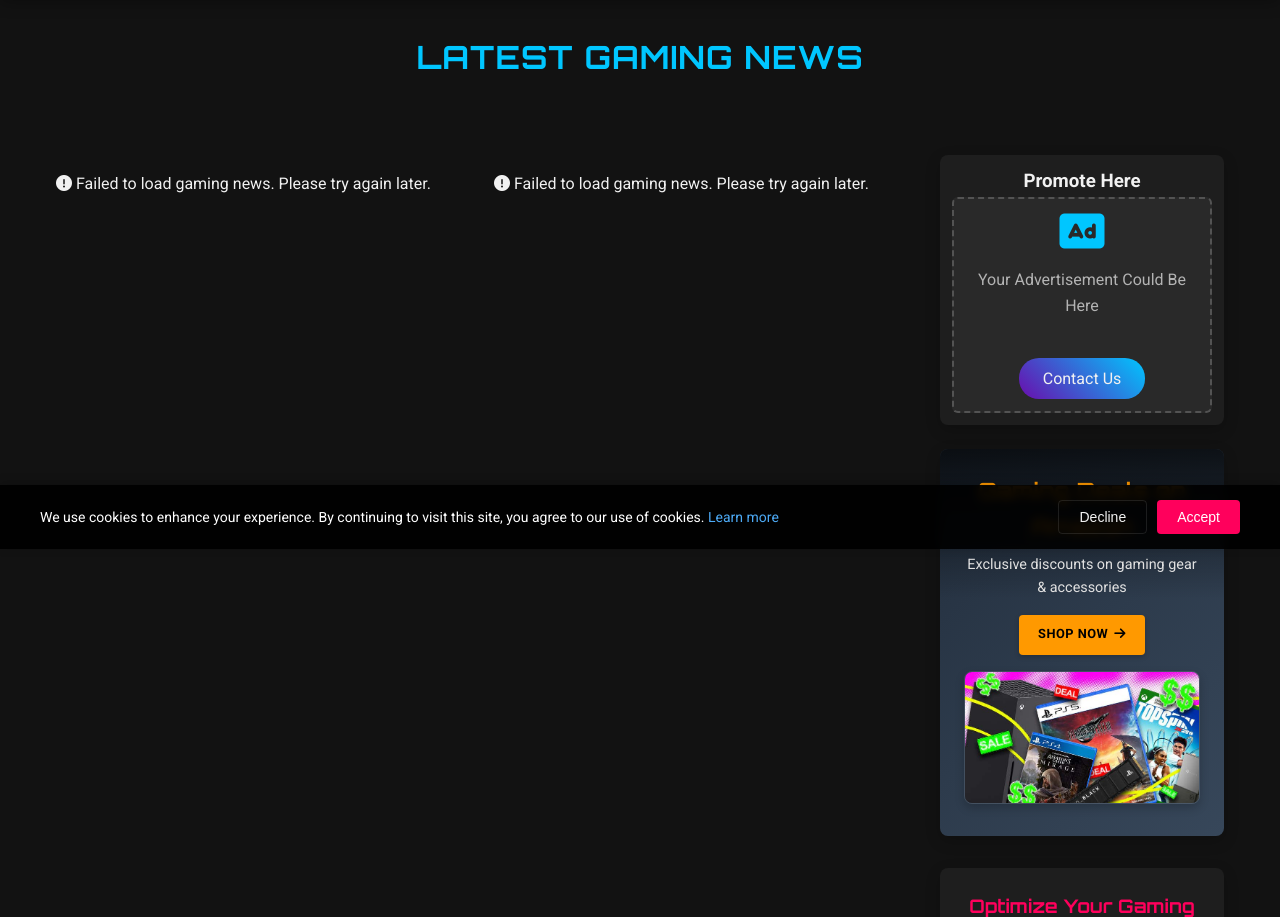
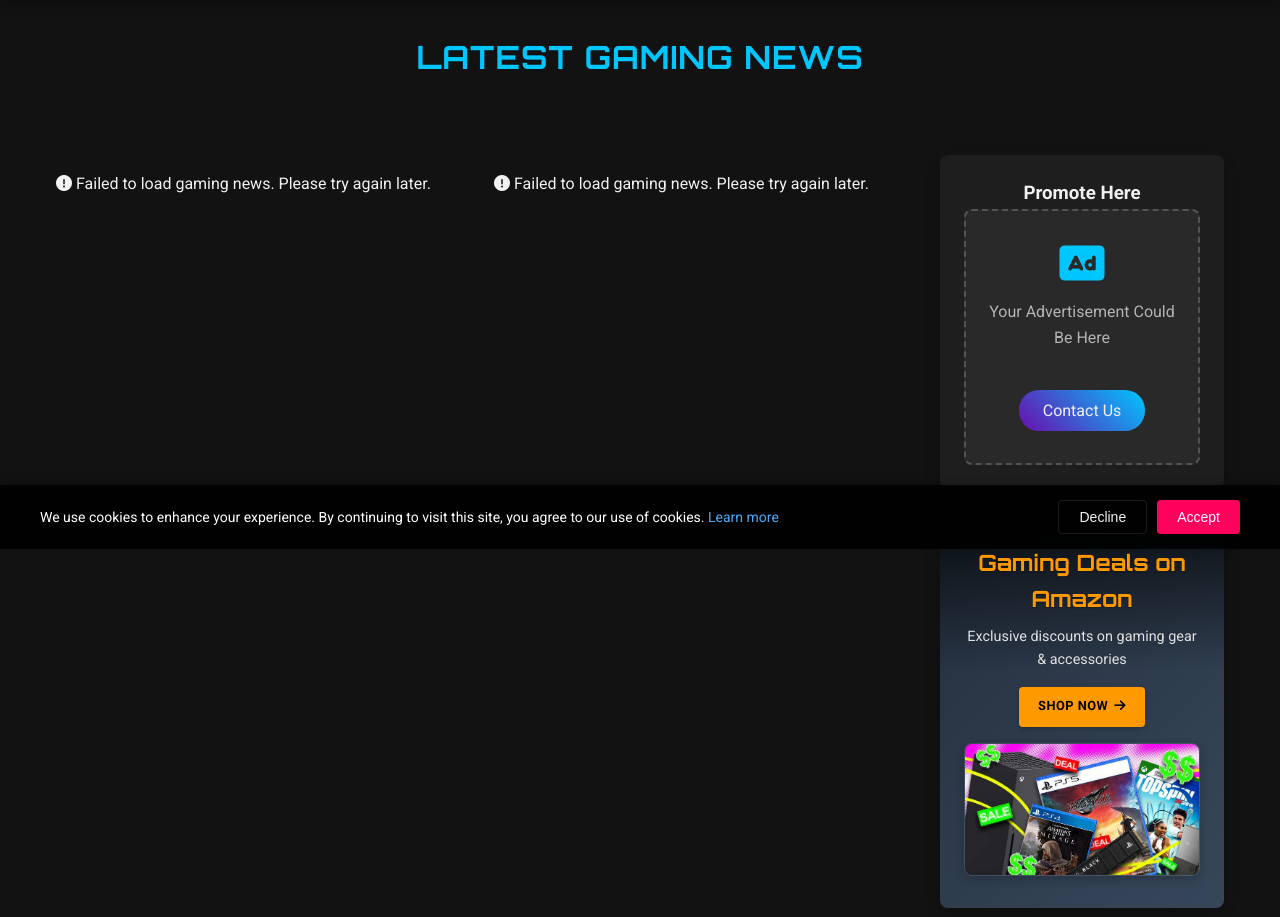
Before and after one commit to solariscodes/StormGamer, a Flask app: page / in a window 1280 px wide. Shown: the part 251-1168 px from the top of the page. Run offline with Flask 2, Linux system fonts and the light colour scheme.

Commit message:
style: Improve ad placeholder spacing and appearance

```diff
--- a/static/css/style.css
+++ b/static/css/style.css
@@ -583,22 +583,21 @@ footer p {
 .ad-space {
     background-color: var(--card-bg);
     border-radius: 8px;
-    padding: 0.75rem;
+    padding: 1.5rem;
     box-shadow: 0 5px 15px rgba(0, 0, 0, 0.2);
-    margin-bottom: 1.5rem;
+    margin-bottom: 2rem;
     text-align: center;
 }
 
 .ad-placeholder {
     background-color: rgba(255, 255, 255, 0.05);
     border: 2px dashed rgba(255, 255, 255, 0.2);
-    border-radius: 6px;
-    padding: 0.75rem 0.5rem;
+    border-radius: 8px;
+    padding: 2rem 1rem;
     display: flex;
     flex-direction: column;
     align-items: center;
     justify-content: center;
-    min-height: 100px;
 }
 
 /* ExitLag Banner Styles */
```
Also changed, not shown: static/css/article.css (+8 -9 lines).
